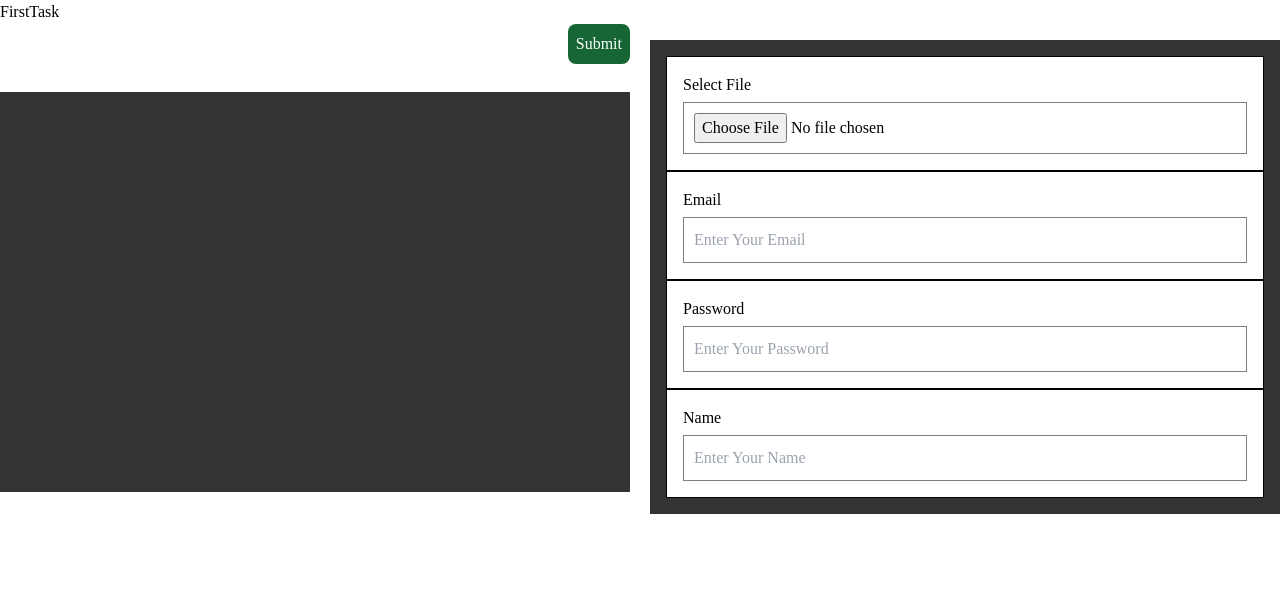
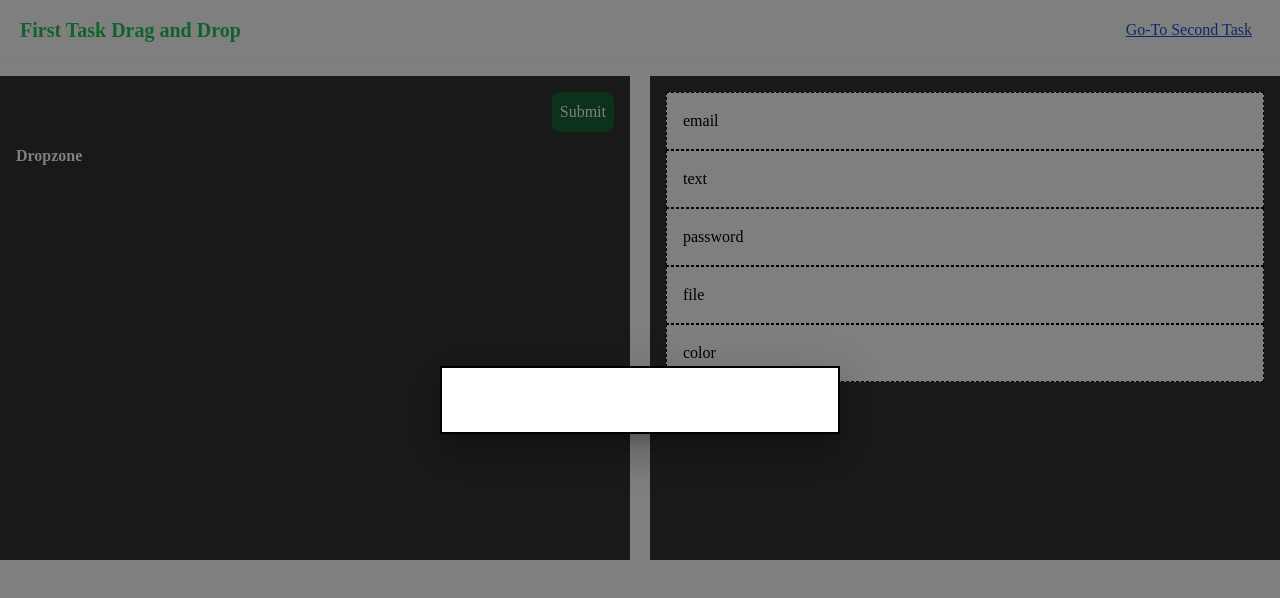
Before and after one commit to soheb-funtune/data-beat-front-end, a React (Vite) app: page /first-task in a window 1280 px wide. Both pictures are taken after a click on the button "Submit". Shown: the top 598 px of the page. Built offline with nearby package versions, Linux system fonts and the light colour scheme.

Commit message:
i was not working on this yesterday so worked today 2 houres

```diff
--- a/package.json
+++ b/package.json
@@ -10,6 +10,9 @@
     "preview": "vite preview"
   },
   "dependencies": {
+    "@emotion/react": "^11.11.4",
+    "@emotion/styled": "^11.11.0",
+    "@mui/material": "^5.15.11",
     "react": "^18.2.0",
     "react-beautiful-dnd": "^13.1.1",
     "react-dom": "^18.2.0",
--- /dev/null
+++ b/src/components/MuiModal/MuiModal.jsx
@@ -0,0 +1,36 @@
+import * as React from "react";
+import Box from "@mui/material/Box";
+import Typography from "@mui/material/Typography";
+import Modal from "@mui/material/Modal";
+
+const style = {
+  position: "absolute",
+  top: "50%",
+  left: "50%",
+  transform: "translate(-50%, -50%)",
+  width: 400,
+  bgcolor: "background.paper",
+  border: "2px solid #000",
+  boxShadow: 24,
+  p: 4,
+};
+
+export const MuiModal = ({ opne, setOpen, itemsList, handleInputElements }) => {
+  const handleOpen = () => setOpen(true);
+  const handleClose = () => setOpen(false);
+
+  return (
+    <div>
+      <Modal
+        open={open}
+        onClose={handleClose}
+        aria-labelledby="modal-modal-title"
+        aria-describedby="modal-modal-description"
+      >
+        <Box sx={style}>
+          {itemsList?.map((item, i) => handleInputElements(item))}
+        </Box>
+      </Modal>
+    </div>
+  );
+};
--- a/src/pages/first-task/FirstTask.jsx
+++ b/src/pages/first-task/FirstTask.jsx
@@ -1,8 +1,12 @@
 import React, { useCallback, useState } from "react";
 import "./first-task.css";
+import { Link } from "react-router-dom";
+import { MuiModal } from "../../components/MuiModal/MuiModal";
 
 const FirstTask = () => {
-  const [previewItem, setPreviewItem] = useState();
+  const [previewItem, setPreviewItem] = useState([]);
+  const [showModal, setShowModal] = useState(false);
+  const [itemsList, setItemsList] = useState([]);
 
   const handleDragStart = (e) => {
     e.target.classList.add("dragging");
@@ -16,18 +20,75 @@ const FirstTask = () => {
     e.preventDefault();
   };
 
+  const handleInputElements = (text) => {
+    switch (text) {
+      case "file":
+        return (
+          <div className="draggable">
+            <label>Select File</label>
+            <input type="file" id={Date.now()} placeholder="Select File" />
+          </div>
+        );
+      case "text":
+        return (
+          <div className="draggable">
+            <label htmlFor="textInput">Enter Text</label>
+            <input type="text" id={Date.now()} placeholder="Enter Your Text" />
+          </div>
+        );
+      case "email":
+        return (
+          <div className="draggable">
+            <label htmlFor="textInput">Enter Email</label>
+            <input
+              type="email"
+              id={Date.now()}
+              placeholder="Enter Your Email"
+            />
+          </div>
+        );
+      case "password":
+        return (
+          <div className="draggable">
+            <label htmlFor="textInput">Enter Password</label>
+            <input
+              type="password"
+              id={Date.now()}
+              placeholder="Enter Password"
+            />
+          </div>
+        );
+      case "color":
+        return (
+          <div className="draggable">
+            <label htmlFor="textInput">Select Color</label>
+            <input
+              className="w-full h-11"
+              type="color"
+              id={Date.now()}
+              placeholder="Select Color"
+            />
+          </div>
+        );
+      default:
+        return null;
+    }
+  };
+
   const handleDrop = useCallback((e) => {
     e.preventDefault();
     console.log({ e });
     let draggedItem = document.querySelector(".dragging");
+    console.log(draggedItem.innerText);
+    setItemsList((pre) => [...pre, draggedItem.innerText]);
+    const elementToAppend = handleInputElements(text);
     if (draggedItem) {
-      console.log({ draggedItem });
-      let clone = draggedItem.cloneNode(true);
+      // let clone = draggedItem.cloneNode(true);
       clone.setAttribute("id", Date.now()); // Set a unique identifier for the clone
-      e.target.appendChild(draggedItem);
+      e.target.appendChild(elementToAppend);
       draggedItem.classList.remove("dragging");
     }
-  });
+  }, []);
 
   const handleSubmit = (e) => {
     e.preventDefault();
@@ -39,13 +100,27 @@ const FirstTask = () => {
     console.log(formObj);
   };
 
+  const inputLists = ["email", "text", "password", "file", "color"];
+
   return (
     <div>
-      FirstTask
+      <div className="flex justify-between px-5 shadow-sm items-center py-4 sticky top-0 z-10 bg-white">
+        <h3 className="text-green-500 font-semibold text-xl ">
+          First Task Drag and Drop
+        </h3>
+        <Link
+          className="underline text-blue-700 text-center px-2 rounded-lg "
+          to={"/"}
+        >
+          Go-To Second Task
+        </Link>
+      </div>
       <div className="grid grid-cols-2 gap-5">
-        <form onSubmit={handleSubmit}>
+        <form onSubmit={handleSubmit} className="container-css  col-span-[1.5]">
+          {" "}
           <div className="flex justify-end">
             <button
+              onClick={() => setShowModal(true)}
               type="submit"
               className="bg-green-800 p-2 rounded-lg text-white float-end mb-3 "
             >
@@ -53,70 +128,40 @@ const FirstTask = () => {
             </button>
           </div>
           <div
-            className="container-css pb-8 min-h-[50vh]"
+            className=" pb-8 min-h-[50vh]"
             onDragOver={handleDragOver}
             onDrop={handleDrop}
-          ></div>
+          >
+            <b className="text-white">Dropzone </b>
+            {itemsList?.map((item, i) => handleInputElements(item))}
+          </div>
         </form>
         <div
-          className="container-css "
+          className="container-css col-span-1"
           // onDragOver={handleDragOver}
           // onDrop={handleDrop}
         >
+          {inputLists?.map((item, i) => (
             <div
-            className="draggable"
+              key={i}
+              className="draggable border-dashed"
               draggable="true"
               onDragStart={handleDragStart}
               onDragEnd={handleDragEnd}
             >
-            <label htmlFor="file">Select File</label>
-            <input
-              type="file"
-              // id="file"
-              placeholder="Select Your File"
-            />
+              <label>{item}</label>
             </div>
-          <div
-            className="draggable"
-            draggable="true"
-            onDragStart={handleDragStart}
-            onDragEnd={handleDragEnd}
-          >
-            <label htmlFor="email">Email</label>
-            <input
-              type="email"
-              //  id="email"
-              placeholder="Enter Your Email"
-            />
-          </div>
-          <div
-            className="draggable"
-            draggable="true"
-            onDragStart={handleDragStart}
-            onDragEnd={handleDragEnd}
-          >
-            <label htmlFor="password">Password</label>
-            <input
-              type="password"
-              // id="password"
-              placeholder="Enter Your Password"
-            />
-          </div>
-          <div
-            className="draggable"
-            draggable="true"
-            onDragStart={handleDragStart}
-            onDragEnd={handleDragEnd}
-          >
-            <label htmlFor="name">Name</label>
-            <input
-              type="text"
-              // id="name"
-              placeholder="Enter Your Name"
-            />
+          ))}
         </div>
       </div>
-      </div>
+      {showModal && (
+        <MuiModal
+          open={showModal}
+          setOpen={setShowModal}
+          itemsList={itemsList}
+          handleInputElements={handleInputElements}
+        />
+      )}
     </div>
   );
 };
```
Also changed, not shown: 1 other file (tests, documents, lock files or other folders). Lines whose indentation alone changed are shown as unchanged.
